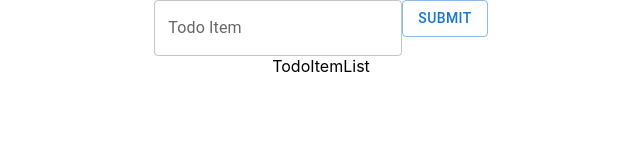
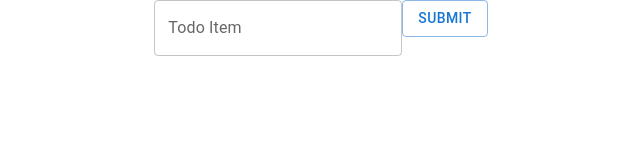
Before and after one commit to wongakim-99/Todo_Project, a React (Create React App) app in the folder todolist/: page / in a window 1280 px wide. Shown: the top 160 px of the page, without its empty margins (319-959 px from the left). Built offline with nearby package versions, Linux system fonts and the light colour scheme.

Commit message:
props로 등록된 Todo아이템들 받기
TodoItemList 컴포넌트에서 props로 등록된 Todo아이템 받기

```diff
--- a/todolist/src/App.js
+++ b/todolist/src/App.js
@@ -6,7 +6,7 @@
   return (
     <div className="App">
       <TodoItemInputField onSubmit={() => {}} />
-      <TodoItemList />
+      <TodoItemList todoItemList={[]} />
     </div>
   );
 };
--- a/todolist/src/TodoItemList.js
+++ b/todolist/src/TodoItemList.js
@@ -1,7 +1,14 @@
 import React from "react";
 
 const TodoItemList = (props) => {
-  return <div>TodoItemList</div>;
+  const todoList = props.todoItemList.map((todoItem, index) => {
+    return <li key={index}>{todoItem.todoItemContent}</li>;
+  });
+  return (
+    <div>
+      <ul>{todoList}</ul>
+    </div>
+  );
 };
 
 export default TodoItemList;
```
